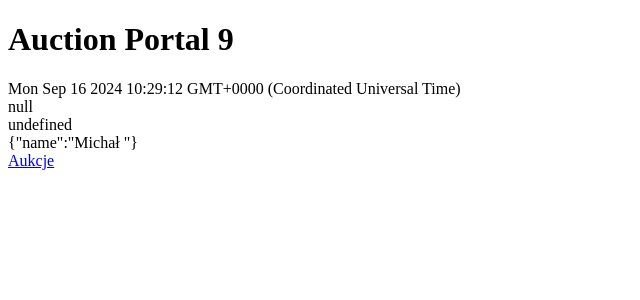
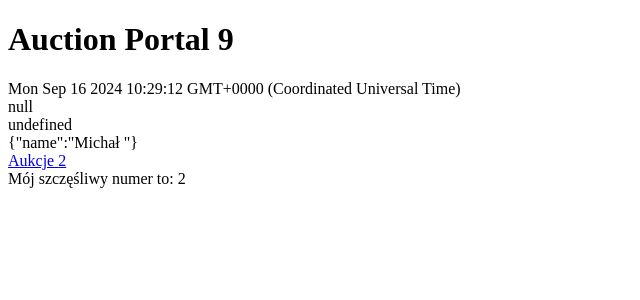
Before and after one commit to michaljabi/20240916-svelte, a SvelteKit app in the folder auction-portal/: page / in a window 1280 px wide. Shown: the top 300 px of the page, without its empty margins (0-640 px from the left). Built offline with nearby package versions, Linux system fonts and the light colour scheme.

Commit message:
explain: eslint rules + how to bind elements (logic + view). How reactivity works.

```diff
--- a/auction-portal/eslint.config.js
+++ b/auction-portal/eslint.config.js
@@ -25,7 +25,11 @@ export default [
 			parserOptions: {
 				parser: ts.parser
 			}
+		},
+		rules: {
+			"no-debugger": "error"
 		}
+
 	},
 	{
 		ignores: ['build/', '.svelte-kit/', 'dist/']
--- a/auction-portal/src/routes/+page.svelte
+++ b/auction-portal/src/routes/+page.svelte
@@ -1,7 +1,23 @@
-<script>
+<script lang="ts">
 	import Header from "$lib/components/Header.svelte";
+
+	let x = 256
+	let myTitle = 'To jest tytuł, po najechaniu'
+	// debugger; //check in config (not working)
+	console.log(x);
+
+	// console.log(document) later...
+
+	setTimeout(() => {
+		x = 2;
+		myTitle = 'To jest tytuł 3'
+	}, 3000)
+
 
 </script>
 
 <Header />
-<a href="/auctions">Aukcje</a>
+<a href="/auctions" title={myTitle}>Aukcje {x}</a>
+
+
+<div on:click={() => x = 23333} > Mój szczęśliwy numer to: {x}</div>
```
